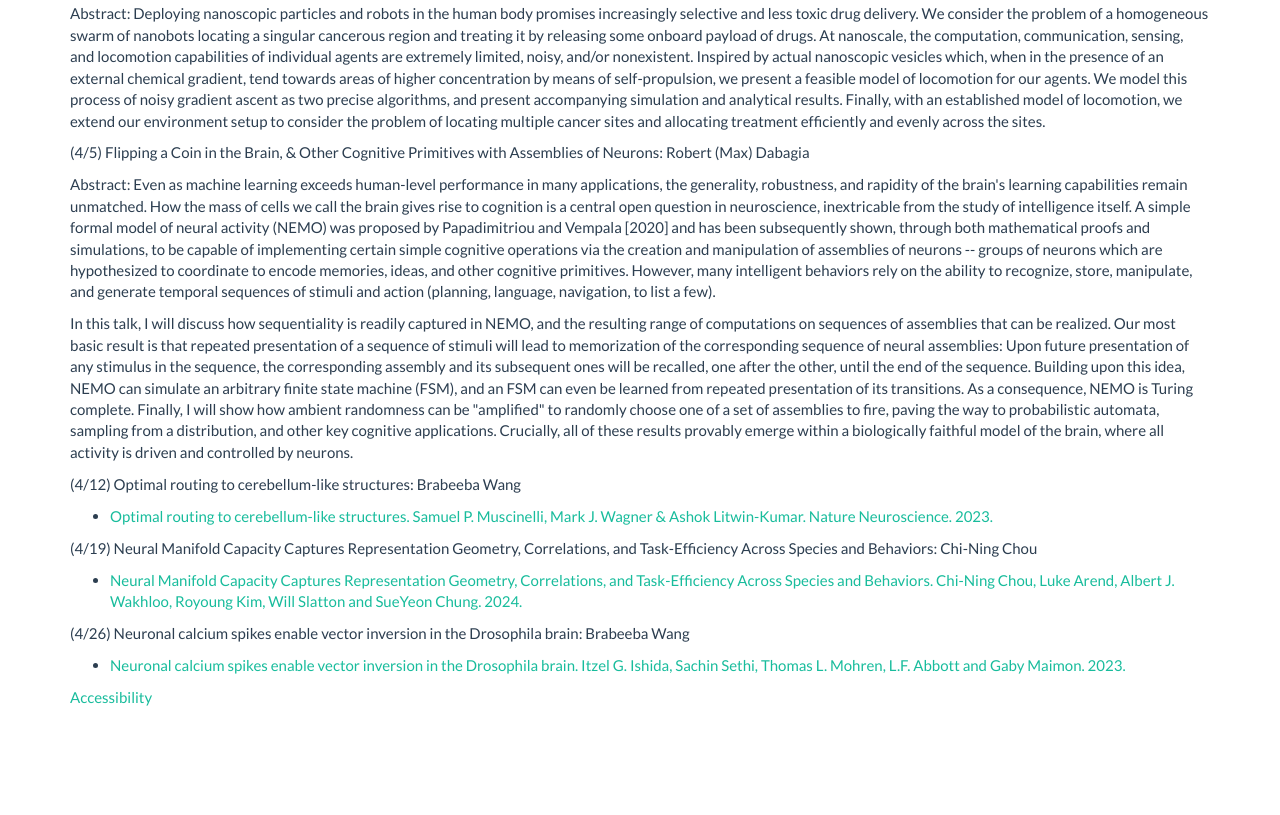
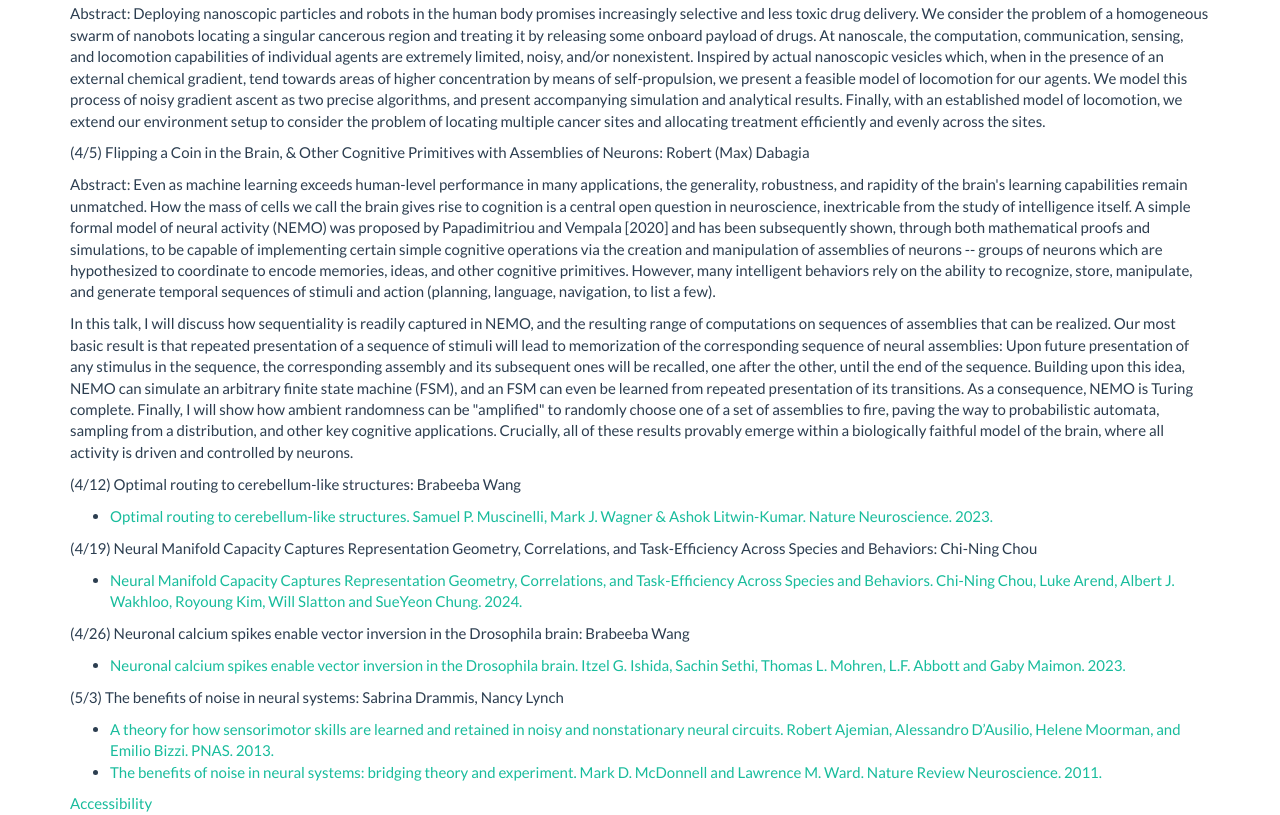
Before and after one commit to brabeeba/TDS-Meeting-2024-Spring, a plain HTML site: page index.html in a window 1280 px wide. Shown: the part 884-1699 px from the top of the page. Before the commit the page ends 1592 px from the top, so only its background shows below. Drawn offline with Linux system fonts and the light colour scheme.

Commit message:
add sabrina's talk

```diff
--- a/index.html
+++ b/index.html
@@ -148,6 +148,19 @@ neurons.
 			</ul>
 		</p>
 
+		<p>(5/3) The benefits of noise in neural systems: Sabrina Drammis, Nancy Lynch
+			<ul>
+				<li>
+					<a href="https://www.pnas.org/doi/full/10.1073/pnas.1320116110">A theory for how sensorimotor skills are learned and retained in noisy and nonstationary neural circuits. Robert Ajemian, Alessandro D’Ausilio, Helene Moorman, and Emilio Bizzi. PNAS. 2013.</a>
+				</li>
+				<li>
+					<a href="342c53d4cb8f5be57a90471f7edce5fda30b-1.pdf">The benefits of noise in neural systems: bridging theory and experiment. Mark D. McDonnell and Lawrence M. Ward. Nature Review Neuroscience. 2011.</a>
+				</li>
+
+
+			</ul>
+		</p>
+
 
 
 			<a href="https://accessibility.mit.edu/">Accessibility</a>
```
Also changed, not shown: 1 other file.
